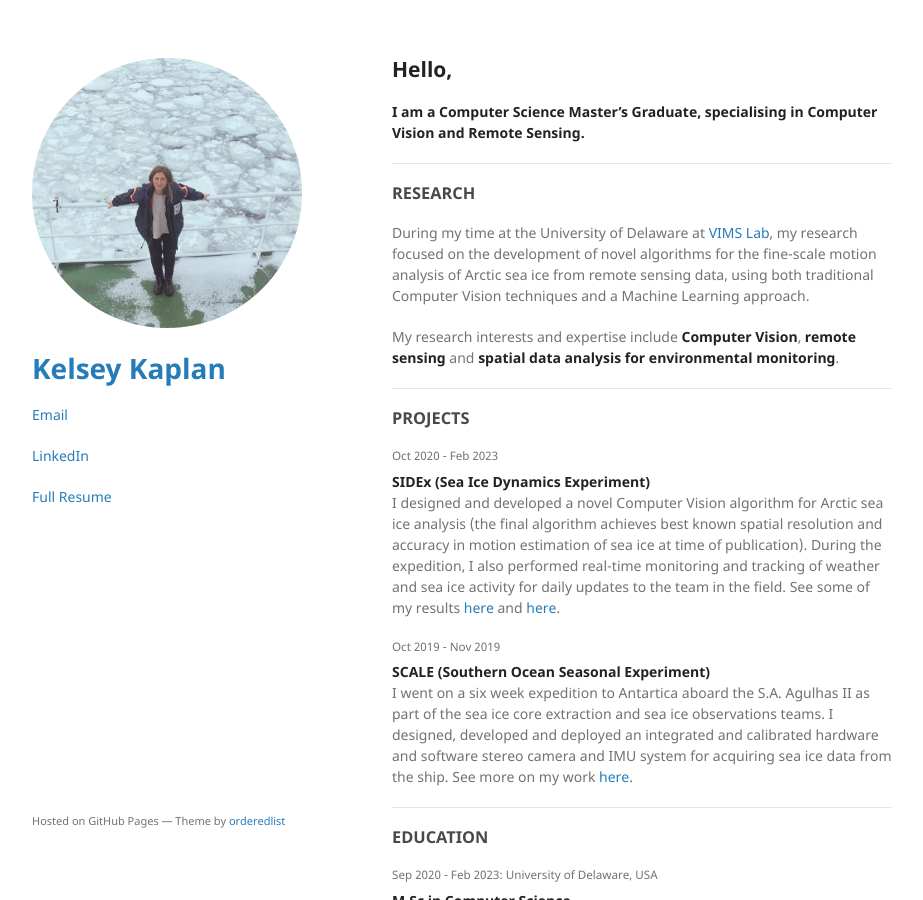
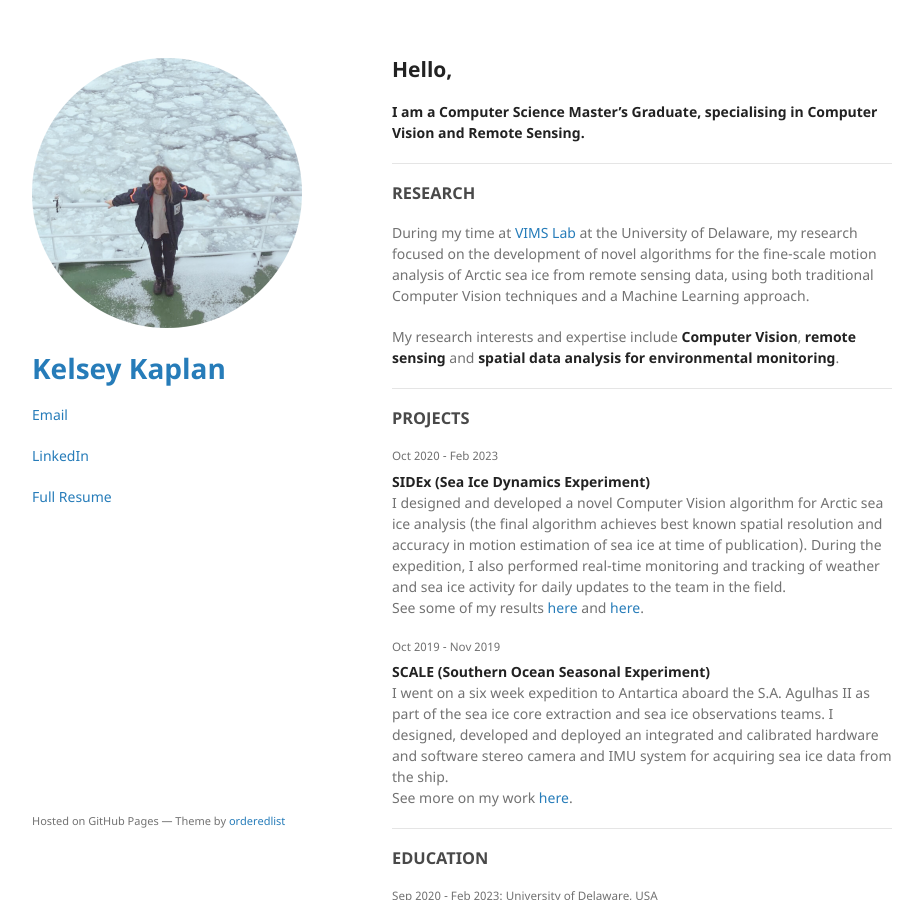
Before and after one commit to kelseykap/kelseykap.github.io, a Jekyll site: the page built from index.md, in a window 1280 px wide and 900 px high. Shown: the whole window, without its empty margins (178-1101 px from the left). Built offline with Jekyll 4.4.1, drawn with Linux system fonts in a browser that asks for light colours; our own code applies the rules of GitHub Pages for plain Markdown files.

Commit message:
Update index.md

```diff
--- a/index.md
+++ b/index.md
@@ -8,7 +8,7 @@
 * * *
 
 ### RESEARCH
-During my time at the University of Delaware at [VIMS Lab](https://bigdatavision.org/seaIceProjects/), my research focused on the development of novel algorithms for the fine-scale motion analysis of Arctic sea ice from remote sensing data, using both traditional Computer Vision techniques and a Machine Learning approach.
+During my time at [VIMS Lab](https://bigdatavision.org/) at the University of Delaware, my research focused on the development of novel algorithms for the fine-scale motion analysis of Arctic sea ice from remote sensing data, using both traditional Computer Vision techniques and a Machine Learning approach.
 
 My research interests and expertise include **Computer Vision**, **remote sensing** and **spatial data analysis for environmental monitoring**.
 
@@ -19,14 +19,14 @@
 <sup>Oct 2020 - Feb 2023</sup><br>
 **SIDEx (Sea Ice Dynamics Experiment)** <br>
 I designed and developed a novel Computer Vision algorithm for Arctic sea ice analysis (the final algorithm achieves best known spatial resolution and accuracy in motion estimation of sea ice at time of publication).
-During the expedition, I also performed real-time monitoring and tracking of weather and sea ice activity for daily updates to the team in the field.
+During the expedition, I also performed real-time monitoring and tracking of weather and sea ice activity for daily updates to the team in the field.<br>
 See some of my results [here](https://bigdatavision.org/seaIceProjects/) and [here](https://drive.google.com/file/d/1ie40TW9mYXJtuKKIeAVDcHwtCqkOXwJ_/view?usp=sharing).
 
 
 <sup>Oct 2019 - Nov 2019</sup><br>
 **SCALE (Southern Ocean Seasonal Experiment)** <br>
 I went on a six week expedition to Antartica aboard the S.A. Agulhas II as part of the sea ice core extraction and sea ice observations teams.
-I designed, developed and deployed an integrated and calibrated hardware and software stereo camera and IMU system for acquiring sea ice data from the ship.
+I designed, developed and deployed an integrated and calibrated hardware and software stereo camera and IMU system for acquiring sea ice data from the ship.<br>
 See more on my work [here](https://github.com/kelseykap/kelseykap.github.io/blob/master/thesis.pdf).
 
 * * *
```
